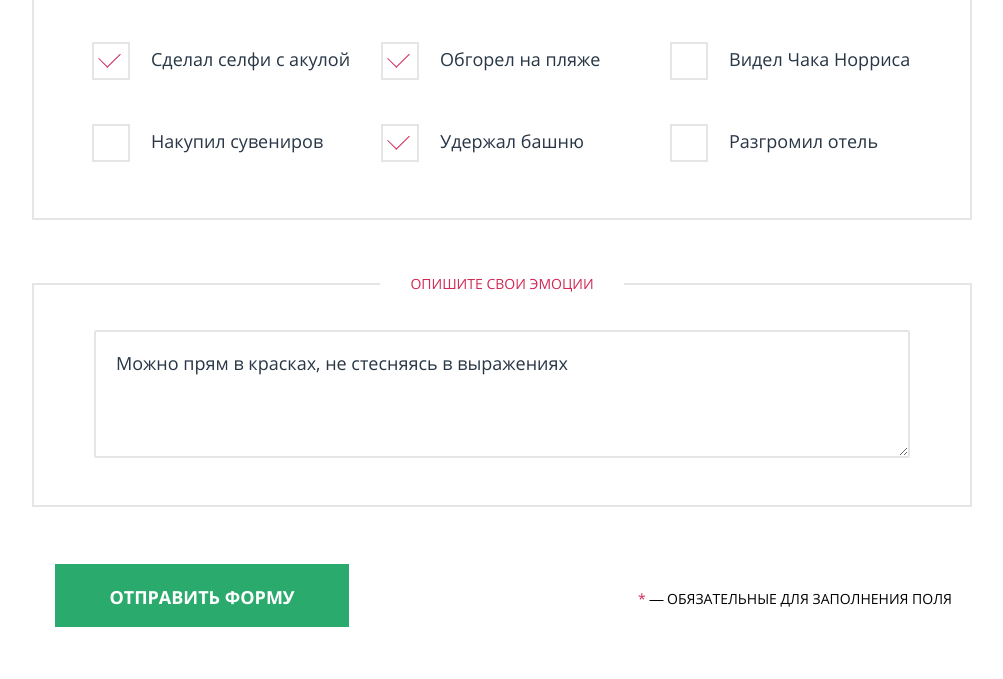
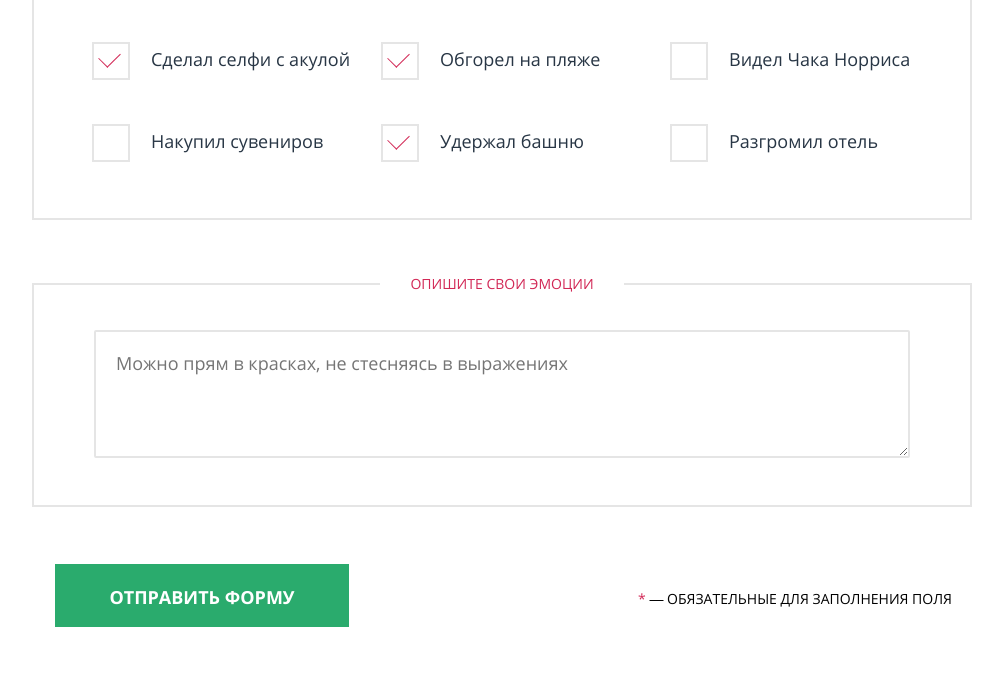
Before and after one commit to alyonafomenkova/pink, a website: page source/form.html in a window 1280 px wide. Shown: the part 1234-1913 px from the top of the page, without its empty margins (138-1141 px from the left). Drawn offline with nearby package versions, Linux system fonts and the light colour scheme; files that its build step writes are made by us from their sources.

Commit message:
Adding placeholder for comment.

```diff
--- a/source/form.html
+++ b/source/form.html
@@ -169,7 +169,7 @@
             <legend class="competition__legend competition__legend--comment">Опишите свои эмоции</legend>
             <div class="competition__inputs-wrapper competition__inputs-wrapper--comment">
               <textarea class="competition__input competition__input--grow competition__input--comment" name="comment"
-                id="comment">Можно прям в красках, не стесняясь в выражениях</textarea>
+                id="comment" placeholder="Можно прям в красках, не стесняясь в выражениях"></textarea>
             </div>
           </fieldset>
         </div>
```
